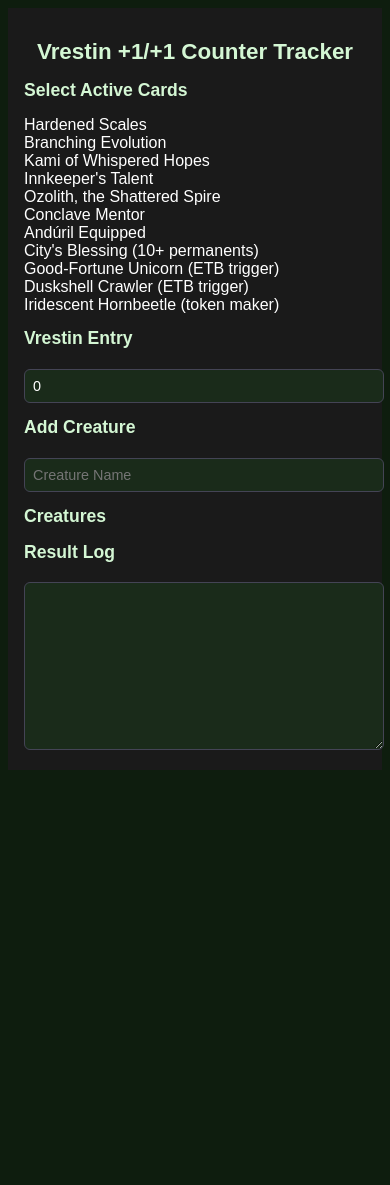
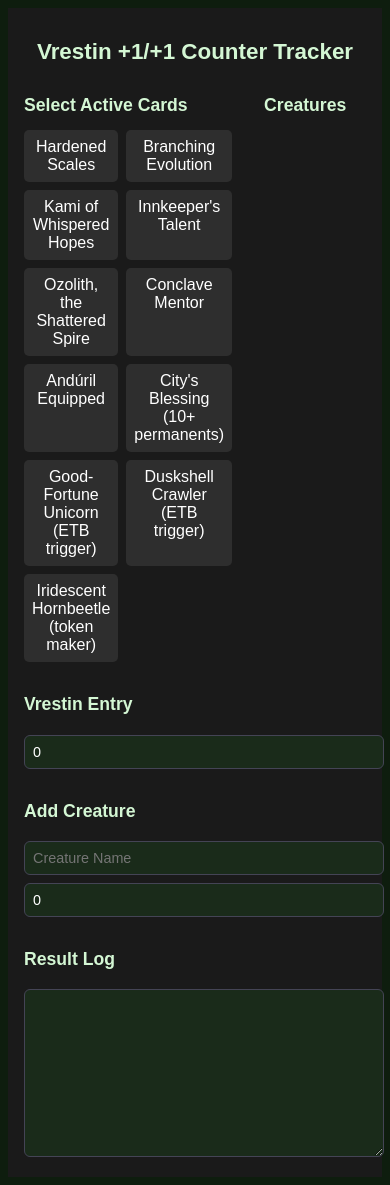
Before and after one commit to cdragon666/vrestin-counters, a React (Create React App) app: page / in a window 390 px wide. Before the commit the page ends 844 px from the top, so only its background shows below. Built offline with nearby package versions, Linux system fonts and the light colour scheme.

Commit message:
Fix mobile keyboard issue and restore layout

```diff
--- a/src/App.js
+++ b/src/App.js
@@ -71,47 +71,82 @@ export default function App() {
   return (
     <div style={{ padding: "1rem", color: "#fff", background: "#1a1a1a", fontFamily: "Arial, sans-serif" }}>
       <h1 style={{ textAlign: "center" }}>Vrestin +1/+1 Counter Tracker</h1>
+      <div style={{ display: "flex", flexWrap: "wrap", gap: "2rem", justifyContent: "space-between" }}>
+        <div style={{ flex: 1 }}>
           <h2>Select Active Cards</h2>
-      <div>
+          <div style={{ display: "grid", gridTemplateColumns: "1fr 1fr", gap: "0.5rem" }}>
             {supportCards.map((card) => (
-          <div key={card.id}>{card.name}</div>
+              <div
+                key={card.id}
+                style={{
+                  padding: "0.5rem",
+                  background: selectedCards.includes(card.id) ? "#4caf50" : "#2e2e2e",
+                  color: "#fff",
+                  borderRadius: "5px",
+                  cursor: "pointer",
+                  textAlign: "center"
+                }}
+                onClick={() =>
+                  setSelectedCards((prev) =>
+                    prev.includes(card.id) ? prev.filter((id) => id !== card.id) : [...prev, card.id]
+                  )
+                }
+              >
+                {card.name}
+              </div>
             ))}
           </div>
+        </div>
 
+        <div style={{ flex: 1 }}>
+          <h2>Creatures</h2>
+          <div>
+            {creatures.map((c, i) => (
+              <div key={i} style={{ marginBottom: "0.5rem" }}>
+                {c.name}: +{c.counters}/+{c.counters}
+              </div>
+            ))}
+          </div>
+        </div>
+      </div>
+
+      <div style={{ marginTop: "2rem" }}>
         <h2>Vrestin Entry</h2>
         <input
           type="number"
           value={vrestinX}
           onChange={(e) => setVrestinX(e.target.value)}
-        style={{ width: "100%" }}
-        inputMode="numeric"
+          style={{ width: "100%", padding: "0.5rem" }}
         />
+      </div>
 
+      <div style={{ marginTop: "2rem" }}>
         <h2>Add Creature</h2>
         <input
           type="text"
           placeholder="Creature Name"
           value={newCreatureName}
           onChange={handleNameChange}
-        style={{ width: "100%" }}
-        inputMode="text"
+          style={{ width: "100%", padding: "0.5rem" }}
         />
-
+        <input
+          type="number"
+          placeholder="Starting Counters"
+          value={startingCounters}
+          onChange={(e) => setStartingCounters(Number(e.target.value))}
+          style={{ width: "100%", padding: "0.5rem", marginTop: "0.5rem" }}
+        />
         {memoizedSuggestions}
-
-      <h2>Creatures</h2>
-      <div>
-        {creatures.map((c, i) => (
-          <div key={i}>{c.name}: +{c.counters}/+{c.counters}</div>
-        ))}
       </div>
 
+      <div style={{ marginTop: "2rem" }}>
         <h2>Result Log</h2>
         <textarea
           readOnly
           value={resultLog.join("\n-------------------\n")}
-        style={{ width: "100%", height: "150px" }}
+          style={{ width: "100%", height: "150px", padding: "0.5rem" }}
         />
+      </div>
     </div>
   );
 }
```
Lines whose indentation alone changed are shown as unchanged.
